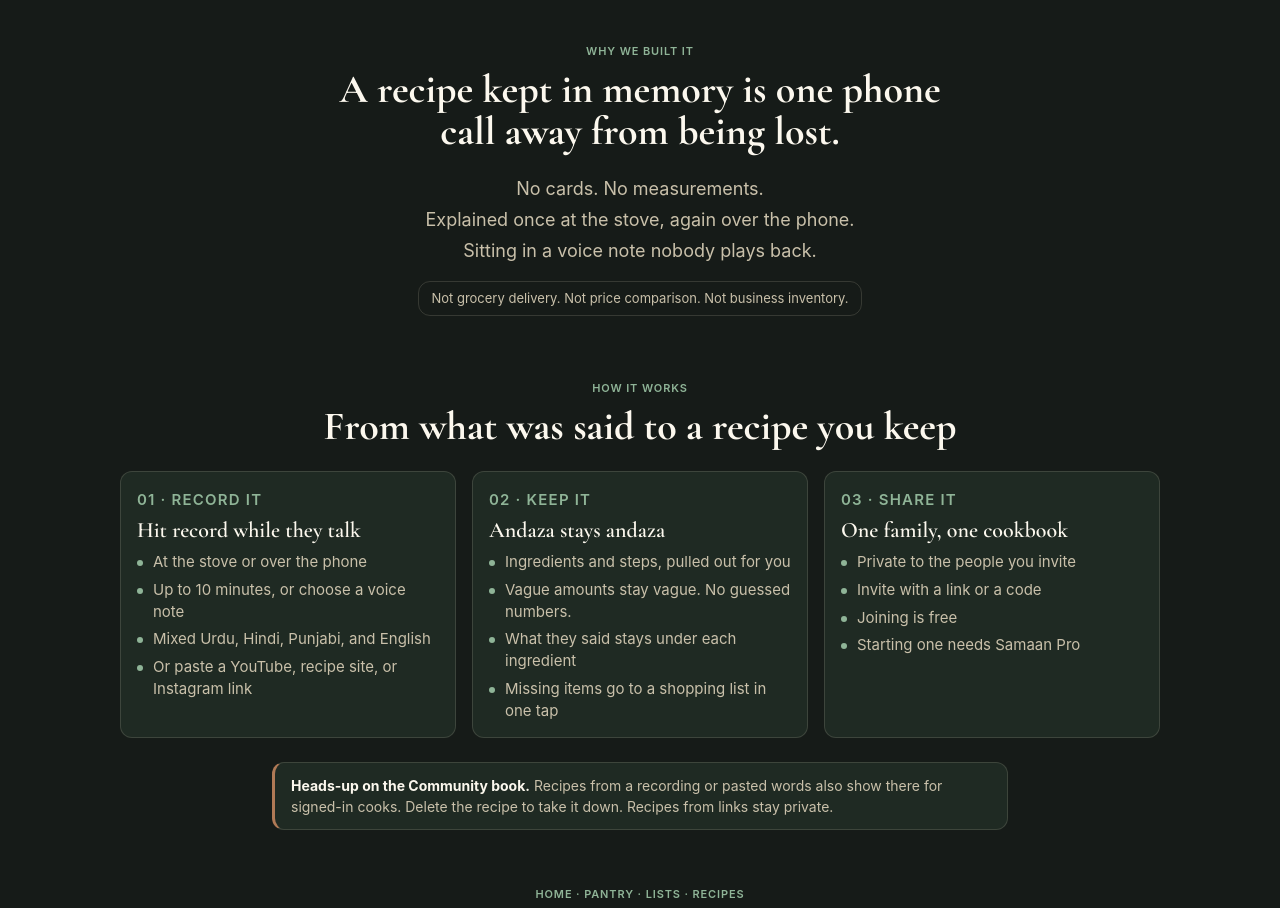
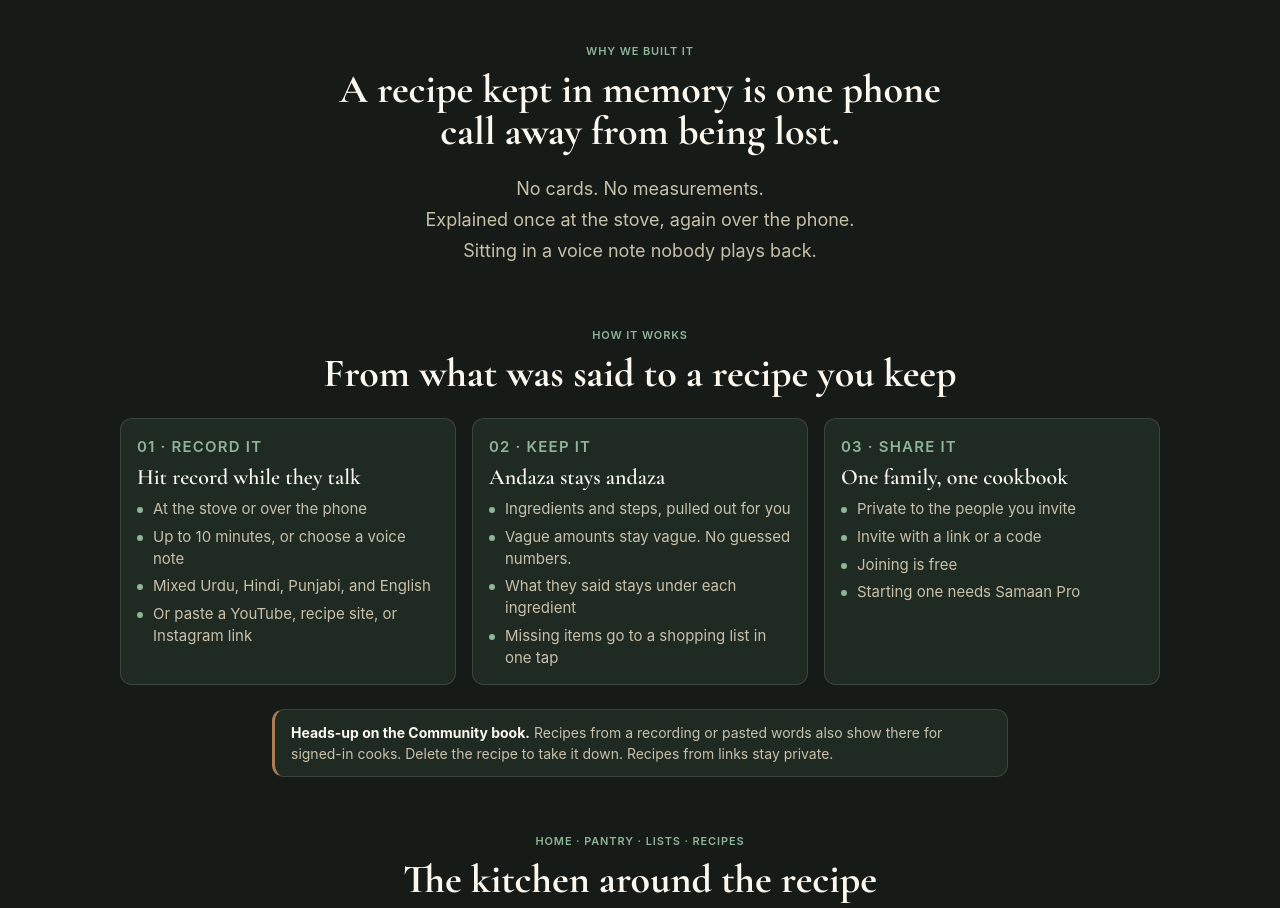
Before and after one commit to Pakiboy23/saman-landing, a plain HTML site: page index.html in a window 1280 px wide. Shown: the part 802-1710 px from the top of the page. Drawn offline with Linux system fonts and the light colour scheme; a script that the page names is missing.

Commit message:
Homepage: drop the "not grocery delivery" line
Positioning note, not guest copy.

Co-Authored-By: Claude Opus 5.5 <noreply@anthropic.com>
Claude-Session: https://claude.ai/code/session_01TgYf5vFLYHtHfrPD6wUkg8

```diff
--- a/index.html
+++ b/index.html
@@ -172,7 +172,6 @@ analytics.init({
       <li>Explained once at the stove, again over the phone.</li>
       <li>Sitting in a voice note nobody plays back.</li>
     </ul>
-    <p class="not-line">Not grocery delivery. Not price comparison. Not business inventory.</p>
   </section>
 
   <section class="steps-section wrap" aria-labelledby="steps-heading">
--- a/site.css
+++ b/site.css
@@ -759,19 +759,10 @@ a:hover { color: var(--saag-deep); }
   list-style: none;
   display: grid;
   gap: 6px;
-  margin: 0 0 18px;
+  margin: 0;
   padding: 0;
   font-size: 18px;
   line-height: 1.4;
-  color: var(--ink-soft);
-}
-
-.not-line {
-  display: inline-block;
-  padding: 6px 12px;
-  border: 1px solid var(--hairline);
-  border-radius: 12px;
-  font-size: 13px !important;
   color: var(--ink-soft);
 }
 
```
